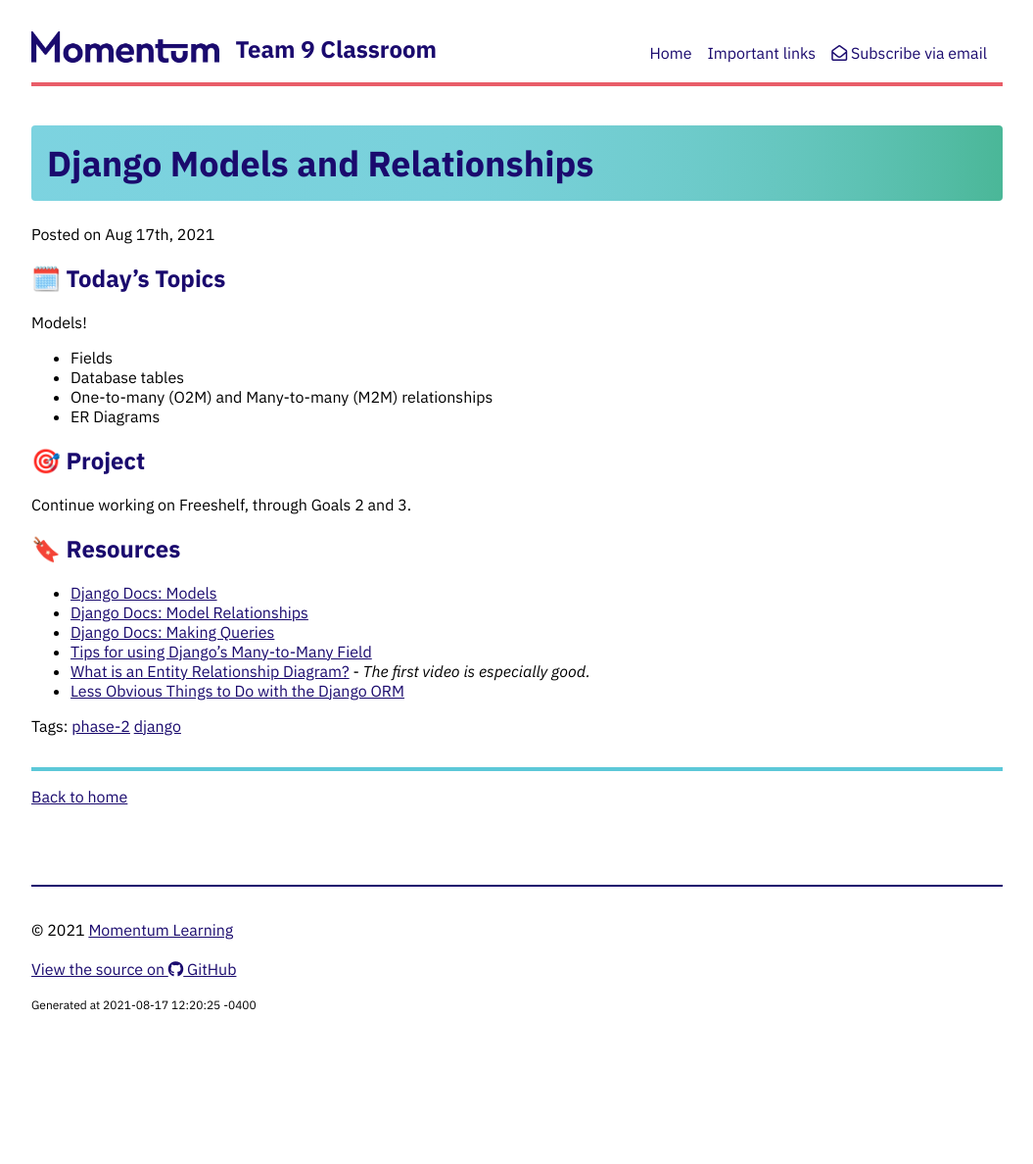
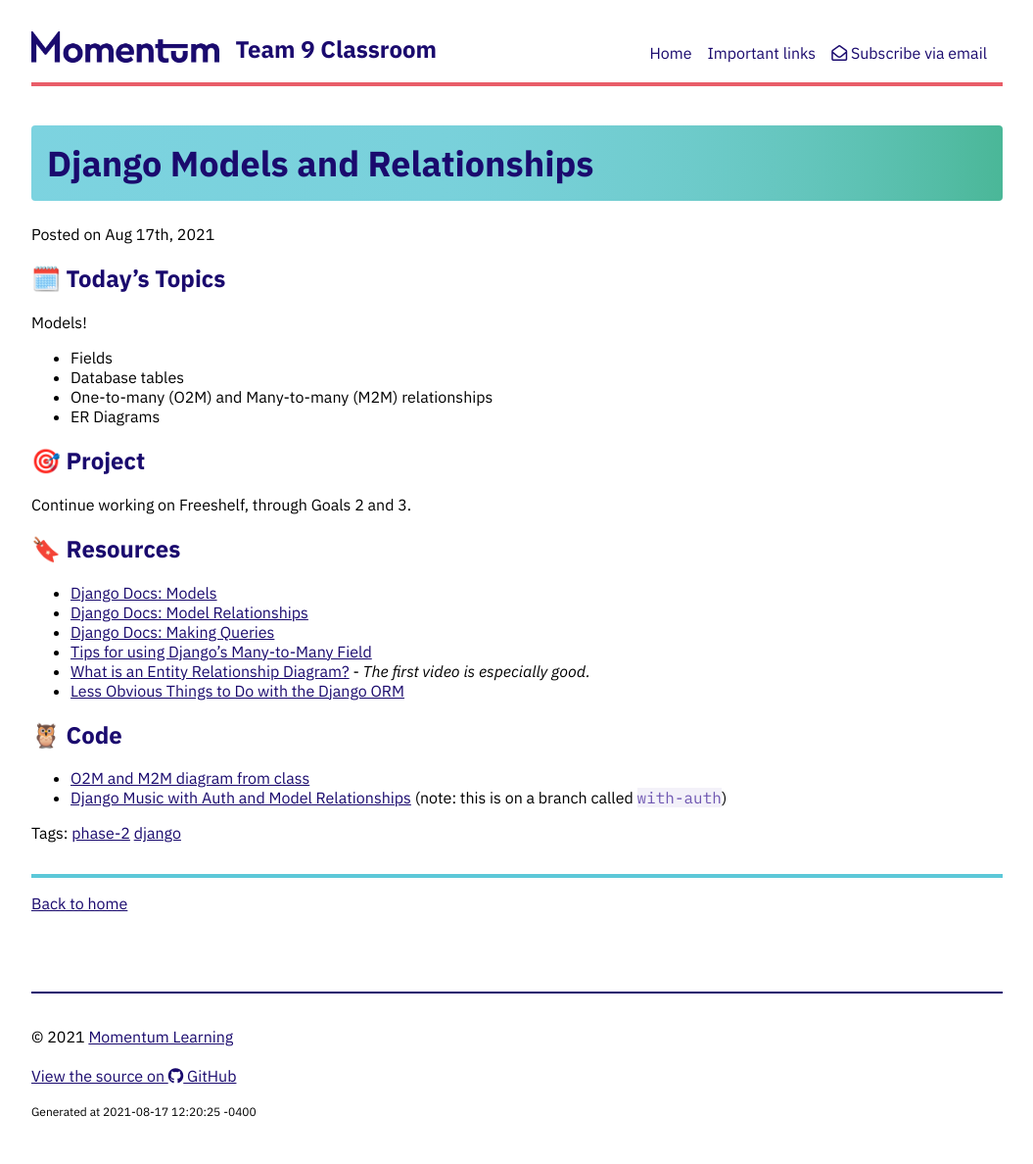
Before and after one commit to Momentum-Team-9/momentum-team-9.github.io, a Jekyll site: the page built from _posts/2021-08-17-django-models-rels.md, in a window 1280 px wide. Shown: the whole page at 98% size, without its empty margins (112-1167 px from the left). Built offline with Jekyll 4.4.1, drawn with Linux system fonts in a browser that asks for light colours; nearby versions of some CDN libraries; before the commit the page ends 1079 px from its top, so only the background shows below that.

Commit message:
Add links for content from class

```diff
--- a/_posts/2021-08-17-django-models-rels.md
+++ b/_posts/2021-08-17-django-models-rels.md
@@ -25,3 +25,9 @@ Continue working on Freeshelf, through Goals 2 and 3.
 - [Tips for using Django's Many-to-Many Field](https://www.revsys.com/tidbits/tips-using-djangos-manytomanyfield/)
 - [What is an Entity Relationship Diagram?](https://www.lucidchart.com/pages/er-diagrams) - _The first video is especially good._
 - [Less Obvious Things to Do with the Django ORM](https://markusholtermann.eu/2019/03/less-obvious-things-to-do-with-djangos-orm/)
+
+
+## 🦉 Code
+
+- [O2M and M2M diagram from class](https://github.com/Momentum-Team-9/notes/blob/main/django-relationships.md)
+- [Django Music with Auth and Model Relationships](https://github.com/Momentum-Team-9/example-django-music/tree/with-auth) (note: this is on a branch called `with-auth`)
```
